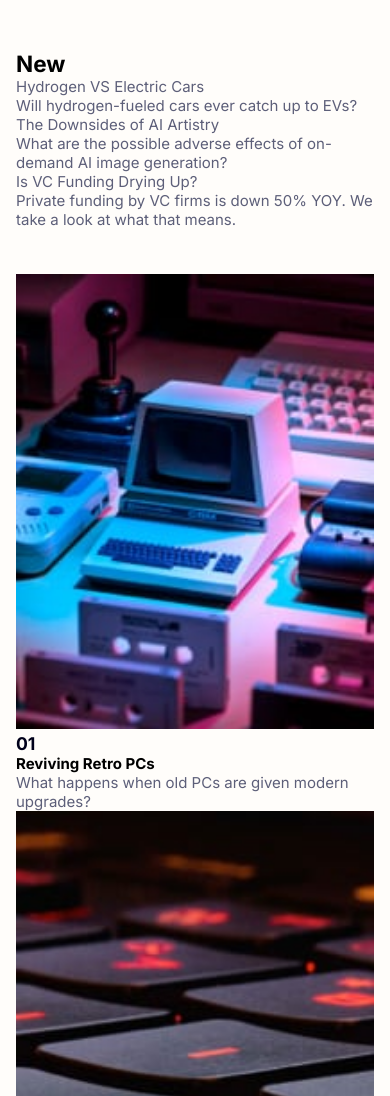
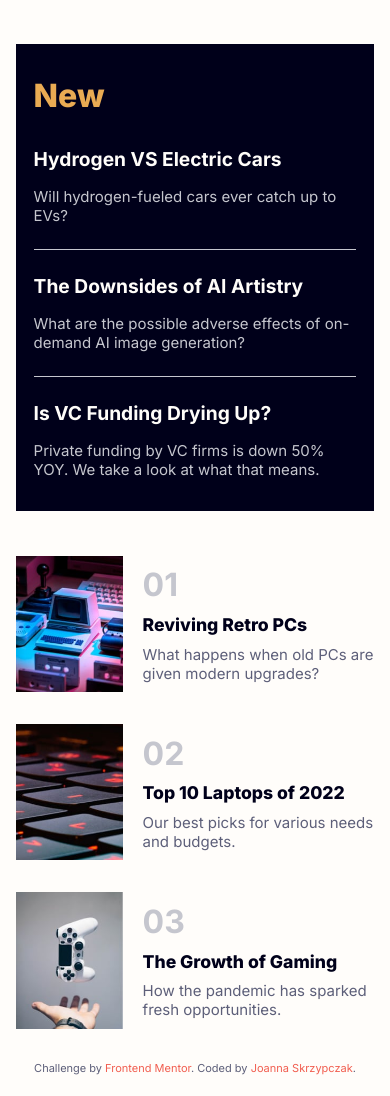
Before and after one commit to joaskr/news-homepage, a plain HTML site: page index.html in a window 390 px wide. Shown: the part 706-1802 px from the top of the page. Drawn offline with Linux system fonts and the light colour scheme.

Commit message:
Finished mobile version

```diff
--- a/index.html
+++ b/index.html
@@ -9,12 +9,6 @@
   <link rel="stylesheet" href="./style.css">
 
   <title>Frontend Mentor | News homepage</title>
-
-  <!-- Feel free to remove these styles or customise in your own stylesheet 👍 -->
-  <style>
-    .attribution { font-size: 11px; text-align: center; }
-    .attribution a { color: hsl(228, 45%, 44%); }
-  </style>
 </head>
 <body>
   <nav>
@@ -48,42 +42,42 @@
     </section>
     <section class="new-articles container">
       <h2>New</h2>
-      <div>
-        <p>Hydrogen VS Electric Cars</p>
-        <p>Will hydrogen-fueled cars ever catch up to EVs?</p>
-      </div>
+      <article>
+        <h3 class="new-article-header">Hydrogen VS Electric Cars</h3>
+        <p class="new-article-text">Will hydrogen-fueled cars ever catch up to EVs?</p>
+      </article>
       <div class="separator"></div>
-      <div>
-        <p>The Downsides of AI Artistry</p>
-        <p>What are the possible adverse effects of on-demand AI image generation?</p>
-      </div>
+      <article>
+        <h3 class="new-article-header">The Downsides of AI Artistry</h3>
+        <p class="new-article-text">What are the possible adverse effects of on-demand AI image generation?</p>
+      </article>
       <div class="separator"></div>
-      <div>
-        <p>Is VC Funding Drying Up?</p>
-        <p>Private funding by VC firms is down 50% YOY. We take a look at what that means.</p>
-      </div>
+      <article>
+        <h3 class="new-article-header">Is VC Funding Drying Up?</h3>
+        <p class="new-article-text">Private funding by VC firms is down 50% YOY. We take a look at what that means.</p>
+      </article>
     </section>
     <section class="top-articles container">
-      <article>
+      <article class="top-article">
         <img class="article-image" src="./assets/images/image-retro-pcs.jpg" alt="image of">
         <div class="article-texts">
-          <h3>01</h3>
+          <h3 class="top-article-header">01</h3>
           <strong>Reviving Retro PCs</strong>
           <p>What happens when old PCs are given modern upgrades?</p>
         </div>
       </article>
-      <article>
+      <article class="top-article">
         <img class="article-image" src="./assets/images/image-top-laptops.jpg" alt="image of">
         <div class="article-texts">
-          <h3>02</h3>
+          <h3 class="top-article-header">02</h3>
           <strong>Top 10 Laptops of 2022</strong>
           <p>Our best picks for various needs and budgets.</p>
         </div>
       </article>
-      <article>
+      <article class="top-article">
         <img class="article-image" src="./assets/images/image-gaming-growth.jpg" alt="image of">
         <div class="article-texts">
-          <h3>03</h3>
+          <h3 class="top-article-header">03</h3>
           <strong>The Growth of Gaming</strong>
           <p>How the pandemic has sparked fresh opportunities.</p>
         </div>
@@ -92,8 +86,8 @@
   </main>
   <footer>
     <div class="attribution">
-      Challenge by <a href="https://www.frontendmentor.io?ref=challenge" target="_blank">Frontend Mentor</a>.
-      Coded by <a href="#">Your Name Here</a>.
+      <p>Challenge by <a href="https://www.frontendmentor.io?ref=challenge" target="_blank">Frontend Mentor</a>.
+        Coded by <a href="https://github.com/joaskr">Joanna Skrzypczak</a>.</p>
     </div>
   </footer>
 </body>
--- a/style.css
+++ b/style.css
@@ -116,14 +116,6 @@ main {
   margin-top: 0;
 }
 
-.new-articles {
-  grid-area: new-articles;
-}
-
-.top-articles {
-  grid-area: top-articles;
-}
-
 h1 {
   font-size: 2.8rem;
   letter-spacing: -2px;
@@ -131,7 +123,7 @@ h1 {
   font-weight: 800;
 }
 
-button {
+.main-article button {
   padding: 0.8rem 3rem;
   font-family: "Inter", sans-serif;
   font-size: 1rem;
@@ -142,6 +134,82 @@ button {
   color: var(--off-white);
   border: 1px solid var(--soft-red);
   cursor: pointer;
+}
+
+.new-articles {
+  grid-area: new-articles;
+  background-color: var(--very-dark-blue);
+  padding: 2rem 1.1rem;
+}
+
+h2 {
+  color: var(--soft-orange);
+  font-size: 2rem;
+  margin-bottom: 2rem;
+  font-weight: 800;
+}
+
+h3 {
+  font-size: 1.2rem;
+}
+
+.new-article-header {
+  color: var(--off-white);
+  margin-bottom: 1rem;
+}
+
+.new-article-text {
+  color: var(--grayish-blue);
+}
+
+.separator {
+  width: 100%;
+  height: 1px;
+  background-color: var(--grayish-blue);
+  margin: 1.5rem 0;
+}
+
+.top-articles {
+  grid-area: top-articles;
+  gap: 2rem;
+}
+
+.top-article {
+  display: flex;
+  gap: 1.2rem;
+}
+
+.article-image {
+  width: 30%;
+}
+
+.article-texts {
+  display: flex;
+  flex-direction: column;
+  justify-content: space-evenly;
+}
+
+.top-article-header {
+  color: var(--grayish-blue);
+  font-size: 2rem;
+}
+
+strong {
+  color: var(--very-dark-blue);
+  font-size: 1.1rem;
+  font-weight: 800;
+}
+
+footer {
+  margin-top: 2rem;
+}
+
+.attribution {
+  font-size: 11px;
+  text-align: center;
+}
+.attribution a {
+  color: var(--soft-red);
 }
 
 @media screen and (min-width: 700px) {
```
